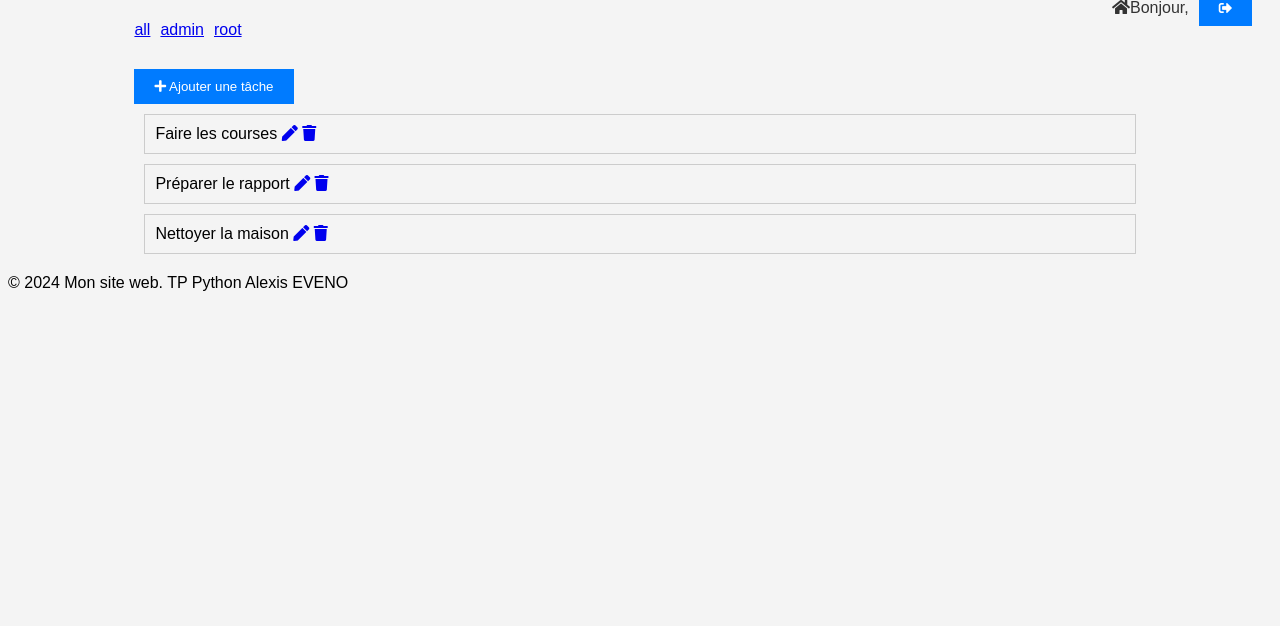
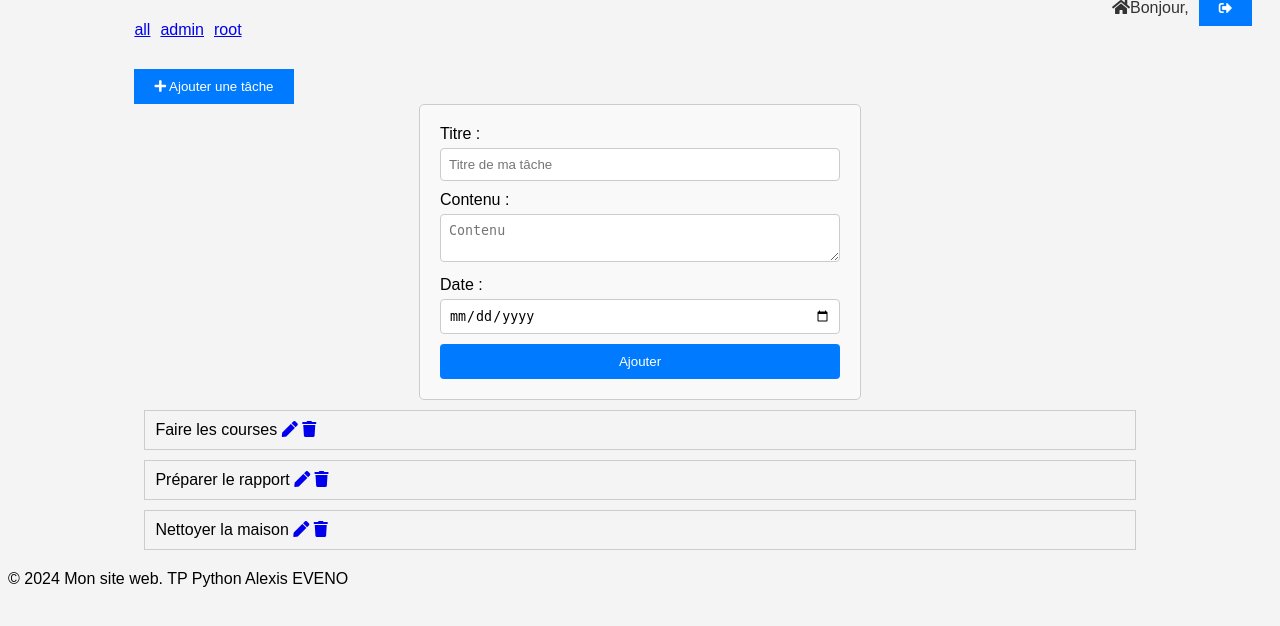
Before and after one commit to EVNALEXIS/TP_PYTHON_CDEV, a Flask app: page /index in a window 1280 px wide. Shown: the part 147-773 px from the top of the page. Run offline with Flask 3, Linux system fonts and the light colour scheme; data comes from the database, SQL or seed files in the repository; both versions use the stored data as it was after the commit.

Commit message:
Modifier une tâche + refact css

```diff
--- a/Main.py
+++ b/Main.py
@@ -49,6 +49,13 @@ def get_all_users():
     return res
 
 
+def get_user_by_usn(usn):
+    cur = get_db().cursor()
+    cur.execute("SELECT id,username FROM users where active = True and username=?", (usn,))
+    res = cur.fetchone()
+    return res
+
+
 def add_user():
     return True
 
@@ -62,6 +69,15 @@ def get_tasks_by_user(user_id):
     return res
 
 
+def get_task_by_id(task_id):
+    cur = get_db().cursor()
+    cur.execute(
+        "SELECT tasks.id, tasks.title, tasks.content, users.username, tasks.date_task ,tasks.created FROM tasks INNER JOIN users ON tasks.created_by = users.id WHERE tasks.id = ?",
+        (task_id,))
+    res = cur.fetchone()
+    return res
+
+
 def add_task(title, content, date_task, created_by):
     cur = get_db().cursor()
     cur.execute("INSERT INTO tasks (title, content, date_task, created_by) VALUES (?,?,?, ?)",
@@ -69,11 +85,14 @@ def add_task(title, content, date_task, created_by):
     get_db().commit()
 
 
-def delete_task():
-    return True
+def update_task(title, content, date_task, created_by, id_task):
+    cur = get_db().cursor()
+    cur.execute("UPDATE tasks SET title=?, content=?, date_task=?, created_by=? WHERE id=?",
+                (title, content, date_task, created_by, id_task))
+    get_db().commit()
 
 
-def update_task(name):
+def delete_task():
     return True
 
 
@@ -123,13 +142,22 @@ def index():
             return render_template('index.html', all_tasks=all_tasks, all_users=all_users)
 
 
-@app.route('/update/', methods=['GET', 'POST'])
-def update(id):
+@app.route('/update/<int:task_id>', methods=['GET', 'POST'])
+def update(task_id):
     if request.method == 'POST':
-
+        title = request.form.get('title')
+        content = request.form.get('content')
+        date = request.form.get('date')
+        created_by = get_user_by_usn(request.form.get('username'))['id']
+        update_task(title=title, content=content, date_task=date, created_by=created_by, id_task=task_id)
         return redirect(url_for('index'))
     else:
-        return render_template('update.html')
+        task = get_task_by_id(task_id)
+        return render_template('update.html', task=task)
+
+
+def delete(task_id):
+    return True;
 
 
 @app.route('/logout', methods=['POST'])
--- /dev/null
+++ b/static/style.css
@@ -0,0 +1,134 @@
+
+        /* Votre CSS ici */
+        body {
+            font-family: Arial, sans-serif;
+            background-color: #f4f4f4;
+        }
+
+        header {
+            background-color: #333;
+            color: #fff;
+            padding: 20px;
+            text-align: center;
+        }
+
+        .navbar {
+            background-color: #f4f4f4;
+            padding: 10px 20px;
+        }
+
+        .navbar-right {
+            float: right;
+            display: flex;
+            align-items: center;
+        }
+
+        .navbar-right a {
+            margin-left: 10px;
+            color: #333;
+            text-decoration: none;
+        }
+
+        button {
+            background-color: #007bff;
+            color: #fff;
+            border: none;
+            padding: 10px 20px;
+            cursor: pointer;
+        }
+
+        button:hover {
+            background-color: #0056b3;
+        }
+
+        main {
+            margin: 20px auto; /* Centrer la section principale */
+            width: 80%; /* Largeur de la section principale */
+        }
+
+        /* Styles pour les utilisateurs */
+        #users {
+            margin-bottom: 20px;
+            display: flex;
+            flex-wrap: wrap;
+            align-items: flex-start;
+        }
+
+        .user {
+            margin-bottom: 10px;
+            margin-right: 10px;
+        }
+
+        /* Styles pour les tâches */
+        #tasks {
+            flex-wrap: wrap;
+        }
+
+        .task {
+            border: 1px solid #ccc; /* Bordure des tâches */
+            margin: 10px;
+            padding: 10px;
+            cursor: pointer;
+        }
+
+        .task:hover {
+            background-color: #f9f9f9; /* Couleur de fond des tâches au survol */
+        }
+
+        /* Styles pour le contenu de la tâche */
+        #task-content {
+            display: none; /* Masquer le contenu de la tâche par défaut */
+            margin-top: 20px;
+            padding: 10px;
+            border: 1px solid #ccc;
+        }
+
+        .update_task, .form_task {
+        max-width: 400px; /* Largeur maximale du formulaire */
+        margin: 0 auto; /* Centrer le formulaire horizontalement */
+        padding: 20px; /* Ajouter un espace intérieur autour du formulaire */
+        background-color: #f9f9f9; /* Couleur de fond */
+        border: 1px solid #ccc; /* Bordure */
+        border-radius: 5px; /* Coins arrondis */
+    }
+
+    .update_task label, .form_task label {
+        display: block; /* Afficher les étiquettes sur une nouvelle ligne */
+        margin-bottom: 5px; /* Ajouter un espace en bas de chaque étiquette */
+    }
+
+    .update_task input[type="text"],
+    .update_task input[type="date"],
+    .update_task textarea,
+    .form_task input[type="text"],
+    .form_task input[type="date"],
+    .form_task textarea{
+        width: 100%; /* Largeur de 100% pour remplir le conteneur */
+        padding: 8px; /* Ajouter un espace intérieur */
+        margin-bottom: 10px; /* Ajouter un espace en bas de chaque champ */
+        border: 1px solid #ccc; /* Bordure */
+        border-radius: 4px; /* Coins arrondis */
+        box-sizing: border-box; /* Garder la largeur fixe incluant la bordure et le remplissage */
+    }
+
+    .form_task input[type="submit"],.update_task input[type="submit"] {
+    background-color: #007bff; /* Couleur de fond du bouton */
+    color: #fff; /* Couleur du texte */
+    border: none; /* Supprimer la bordure */
+    padding: 10px 20px; /* Ajouter un espace intérieur */
+    cursor: pointer; /* Curseur de souris */
+    border-radius: 4px; /* Coins arrondis */
+    display: block; /* Afficher le bouton sur une nouvelle ligne */
+    width: 100%; /* Largeur de 100% pour remplir le conteneur */
+}
+
+.form_task input[type="submit"]:hover,.update_task input[type="submit"]:hover {
+    background-color: #0056b3; /* Couleur de fond au survol */
+}
+.update_task input[readonly],
+.update_task textarea[readonly],
+.form_task input[readonly],
+.form_task textarea[readonly]{
+    color: #666; /* Couleur de texte grisé */
+    background-color: #f5f5f5; /* Couleur de fond grisé */
+}
--- a/templates/index.html
+++ b/templates/index.html
@@ -5,131 +5,9 @@
     <meta name="viewport" content="width=device-width, initial-scale=1.0">
     <title>Ma liste de tâche</title>
     <link rel="stylesheet" href="https://cdnjs.cloudflare.com/ajax/libs/font-awesome/5.15.4/css/all.min.css">
-    <!-- Autres balises dans le head -->
-    <style>
-        /* Votre CSS ici */
-        body {
-            font-family: Arial, sans-serif;
-            background-color: #f4f4f4;
-        }
-
-        header {
-            background-color: #333;
-            color: #fff;
-            padding: 20px;
-            text-align: center;
-        }
-
-        .navbar {
-            background-color: #f4f4f4;
-            padding: 10px 20px;
-        }
-
-        .navbar-right {
-            float: right;
-            display: flex;
-            align-items: center;
-        }
-
-        .navbar-right a {
-            margin-left: 10px;
-            color: #333;
-            text-decoration: none;
-        }
-
-        button {
-            background-color: #007bff;
-            color: #fff;
-            border: none;
-            padding: 10px 20px;
-            cursor: pointer;
-        }
-
-        button:hover {
-            background-color: #0056b3;
-        }
-
-        main {
-            margin: 20px auto; /* Centrer la section principale */
-            width: 80%; /* Largeur de la section principale */
-        }
-
-        /* Styles pour les utilisateurs */
-        #users {
-            margin-bottom: 20px;
-            display: flex;
-            flex-wrap: wrap;
-            align-items: flex-start;
-        }
-
-        .user {
-            margin-bottom: 10px;
-            margin-right: 10px;
-        }
-
-        /* Styles pour les tâches */
-        #tasks {
-            flex-wrap: wrap;
-        }
-
-        .task {
-            border: 1px solid #ccc; /* Bordure des tâches */
-            margin: 10px;
-            padding: 10px;
-            cursor: pointer;
-        }
-
-        .task:hover {
-            background-color: #f9f9f9; /* Couleur de fond des tâches au survol */
-        }
-
-        /* Styles pour le contenu de la tâche */
-        #task-content {
-            display: none; /* Masquer le contenu de la tâche par défaut */
-            margin-top: 20px;
-            padding: 10px;
-            border: 1px solid #ccc;
-        }
-        /* Style général pour le formulaire */
-        .form_task {
-            width: 300px; /* Largeur du formulaire */
-            margin: 0 auto; /* Centrer le formulaire horizontalement */
-            display: none;
-        }
-
-        /* Style pour les étiquettes des champs */
-        label {
-            display: block; /* Afficher les étiquettes sur une ligne séparée */
-            margin-bottom: 10px; /* Espacement entre les étiquettes */
-        }
-
-        /* Style pour les champs de saisie */
-        input[type="text"],
-        input[type="date"] {
-            width: 100%; /* Remplir toute la largeur du formulaire */
-            padding: 8px; /* Espace interne */
-            margin-bottom: 15px; /* Espacement entre les champs */
-            border: 1px solid #ccc; /* Bordure autour des champs */
-            border-radius: 4px; /* Coins arrondis */
-        }
-
-        /* Style pour le bouton de soumission */
-        input[type="submit"] {
-            background-color: #007bff; /* Couleur de fond du bouton */
-            color: #fff; /* Couleur du texte */
-            border: none; /* Pas de bordure */
-            padding: 10px 20px; /* Espace interne */
-            border-radius: 4px; /* Coins arrondis */
-            cursor: pointer; /* Curseur au survol */
-        }
-
-        /* Style pour le bouton de soumission au survol */
-        input[type="submit"]:hover {
-            background-color: #0056b3; /* Couleur de fond au survol */
-        }
+    <link rel="stylesheet" href="{{ url_for('static', filename='style.css') }}">
 
 
-    </style>
 </head>
 <body>
     <header>
@@ -161,15 +39,20 @@
             <button id="show_form" type="button"><i class="fas fa-plus"></i> Ajouter une tâche</button>
 
             <form class="form_task" id="form_task"action="{{ url_for('index') }}", method="POST">
-                <input type="text" name="title" id="tasktitle" placeholder="Titre de ma tâche">
-                <input type="text" name="content" id="taskcontent" placeholder="Contenu de la tâche">
-                <input type="date" name="date" id="taskdate" >
+                <label for="tasktitle">Titre :</label>
+                <input type="text" name="title" id="tasktitle" placeholder="Titre de ma tâche" required>
+
+                <label for="taskcontent">Contenu :</label>
+                <textarea name="content" id="taskcontent" placeholder="Contenu" required></textarea>
+
+                <label for="taskdate">Date :</label>
+                <input type="date" name="date" id="taskdate" required>
                 <input type="submit" value="Ajouter">
 
             </form>
             {% if all_tasks %}
                 {% for task in all_tasks %}
-                    <div class="task" data-content="{{ task.content }}, créée le {{ task.date_task }} par {{ task.username }}">{{ task.title }} <a href="#"><i class="fas fa-pen"></i></a> <a href="#"><i class="fas fa-trash"></i></a></div>
+                    <div class="task" data-content="{{ task.content }}, a réalisé le {{ task.date_task }} par {{ task.username }}">{{ task.title }} <a href="{{ url_for('update', task_id=task.id) }}" class="btn_update_task"><i class="fas fa-pen"></i></a> <a href="#"><i class="fas fa-trash"></i></a></div>
                 {% endfor %}
             {% else %}
                 <p style="font-size: 16px; text-align: center;">Vide</p>
@@ -213,6 +96,25 @@
                 taskContentDiv.style.display = 'block'
             });
         });
+
+
+        document.addEventListener('DOMContentLoaded', function() {
+        const updateTaskLinks = document.querySelectorAll('.btn_update_task');
+
+        updateTaskLinks.forEach(link => {
+            link.addEventListener('click', function(event) {
+             event.preventDefault(); // Empêcher le comportement par défaut du lien
+
+            // Récupérer l'URL du lien
+            const url = this.getAttribute('href');
+
+            // Ouvrir une fenêtre contextuelle avec l'URL spécifiée
+            window.open(url, '_blank', 'toolbar=yes,scrollbars=yes,resizable=yes,top=500,left=500,width=600,height=400');
+
+        });
+    });
+});
+
     </script>
 
     <footer>
```
Also changed, not shown: schema.sql (+22 -2 lines), templates/update.html (added, +32 -0 lines).
